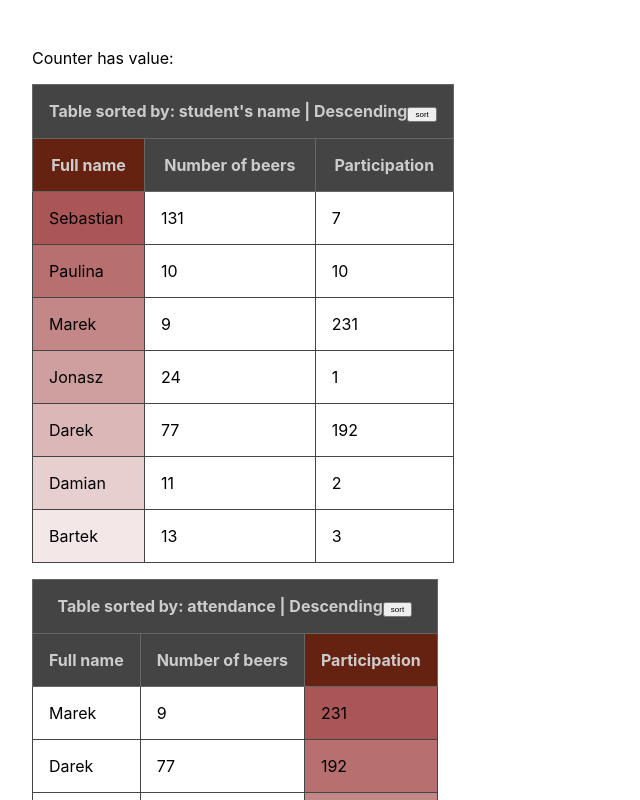
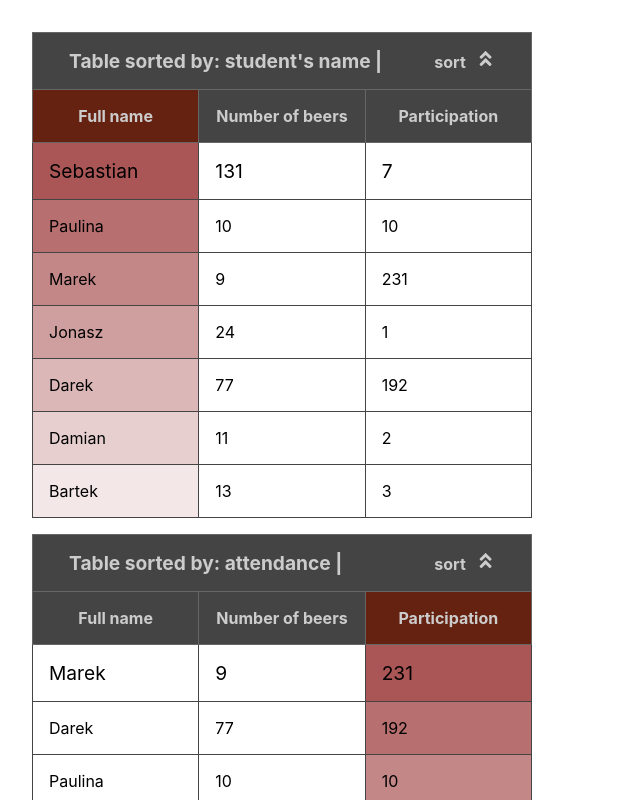
Before and after one commit to argasek/codebrainers-2020-09, a React (Create React App) app: page / in a window 1280 px wide. Shown: the top 800 px of the page, without its empty margins (0-640 px from the left). Built offline with nearby package versions, Linux system fonts and the light colour scheme.

Commit message:
Add arrows  up and down to show sort directions

```diff
--- a/package.json
+++ b/package.json
@@ -3,11 +3,13 @@
   "version": "0.1.0",
   "private": true,
   "dependencies": {
+    "@fortawesome/free-solid-svg-icons": "^5.15.2",
     "@testing-library/jest-dom": "^4.2.4",
     "@testing-library/react": "^9.3.2",
     "@testing-library/user-event": "^7.1.2",
     "react": "^16.14.0",
     "react-dom": "^16.14.0",
+    "react-icons": "^4.1.0",
     "react-scripts": "3.4.3"
   },
   "scripts": {
@@ -22,7 +24,6 @@
   "browserslist": {
     "production": [
       ">0.2%",
-
       "not dead",
       "not op_mini all"
     ],
--- a/src/App.css
+++ b/src/App.css
@@ -5,15 +5,31 @@ body {
 .student-table {
   border-collapse: collapse;
   margin-bottom: 1rem;
+  width:500px;
+}
+.student-table tr:first-child{
+  font-size: 1.2rem;
 }
 
 .student-table td, .student-table th {
   border: 1px solid #444;
   padding: 1rem;
+  width:30%;
 }
 
 .student-table th {
   background-color: #444;
   border: 1px solid #666;
   color: #ccc;
+
+
 }
+
+
+.student-table th .title-row{
+  display: flex;
+  flex-direction: row;
+  align-items: center;
+  justify-content: space-between;
+  padding: 0 20px;
+}
--- a/src/App.js
+++ b/src/App.js
@@ -15,13 +15,10 @@ class App extends React.Component {
 
     }
 
-
-
-
-
     sortHandlerFunc = () => {
         this.setState({sortDirection: !this.state.sortDirection});
     }
+
 
 
 
@@ -30,23 +27,12 @@ class App extends React.Component {
         const sortDirection = this.state.sortDirection;
         return (
             <div>
-                <p>Counter has value: {this.state.counter}</p>
-                <p>
-                    {/*<button*/}
-                    {/*    style={{fontSize: '2rem'}}*/}
-                    {/*    onClick={ () => {*/}
-                    {/*        console.log(this);*/}
-                    {/*        this.setState({sortDirection: !this.state.sortDirection});*/}
-                    {/*    }}*/}
-                    {/*>Increase counter*/}
-                    {/*</button>*/}
-                </p>
+
                 <StudentList
                     students={codebrainersStudents}
                     sortBy="fullName"
                     sortDirection= {sortDirection}
                     sortHandler={this.sortHandlerFunc}
-
                 />
                 <StudentList students={codebrainersStudents} sortBy="participationCount" sortDirection={sortDirection} sortHandler={this.sortHandlerFunc}/>
                 <StudentList students={codebrainersStudents} sortBy="numberOfBeers" sortDirection={sortDirection}  sortHandler={this.sortHandlerFunc}/>
--- a/src/components/StudentList.js
+++ b/src/components/StudentList.js
@@ -1,5 +1,7 @@
 import React from "react";
 import StudentRow from "./StudentRow";
+import {FaAngleDoubleDown} from "react-icons/fa";
+import {FaAngleDoubleUp} from "react-icons/fa";
 
 
 function StudentList(props) {
@@ -7,14 +9,22 @@ function StudentList(props) {
     let sortBy = props.sortBy;
     const sortDirection = props.sortDirection;
     const multiplier = sortDirection ? 1 : -1;
-    const directionValue = sortDirection ? "Ascending" : "Descending";
+
+    const {sortHandler} = props;
+
+
+    const descending = <FaAngleDoubleDown
+    onClick={sortHandler}/>;
+    const ascending = <FaAngleDoubleUp
+    onClick={sortHandler}/>;
+
+    const directionValue = sortDirection ? descending: ascending ;
     let backgroundStyleName;
     let backgroundStyleBeer;
     let backgroundStyleAttend;
     let checkedLabelBackground = {backgroundColor: "#621"};
     let counter = 0;
     let sortingTitle;
-    const {sortHandler} = props;
 
 
     if (sortBy === "fullName") {
@@ -47,19 +57,25 @@ function StudentList(props) {
 
     });
 
+
+
     return (
         <table className='student-table' cellSpacing="0" cellPadding="0">
             <thead>
             <tr>
-                <th colSpan={3}>Table sorted by: {sortingTitle} | {directionValue}
+                <th colSpan={3}>
+                    <div className="title-row">
+                        <div>Table sorted by: {sortingTitle} |</div>
+                        <div>
+                           <small style={{marginRight:"10px"}}>sort</small>
+                            {directionValue}
+                        </div>
 
-                    <button
-                        style={{fontSize: '0.5rem'}}
-                        onClick={sortHandler}
-                    >sort
-                    </button>
+                    </div>
+
+
+
                 </th>
-
             </tr>
             <tr>
                 <th style={backgroundStyleName}>Full name</th>
```
Also changed, not shown: 1 other file (tests, documents, lock files or other folders).
